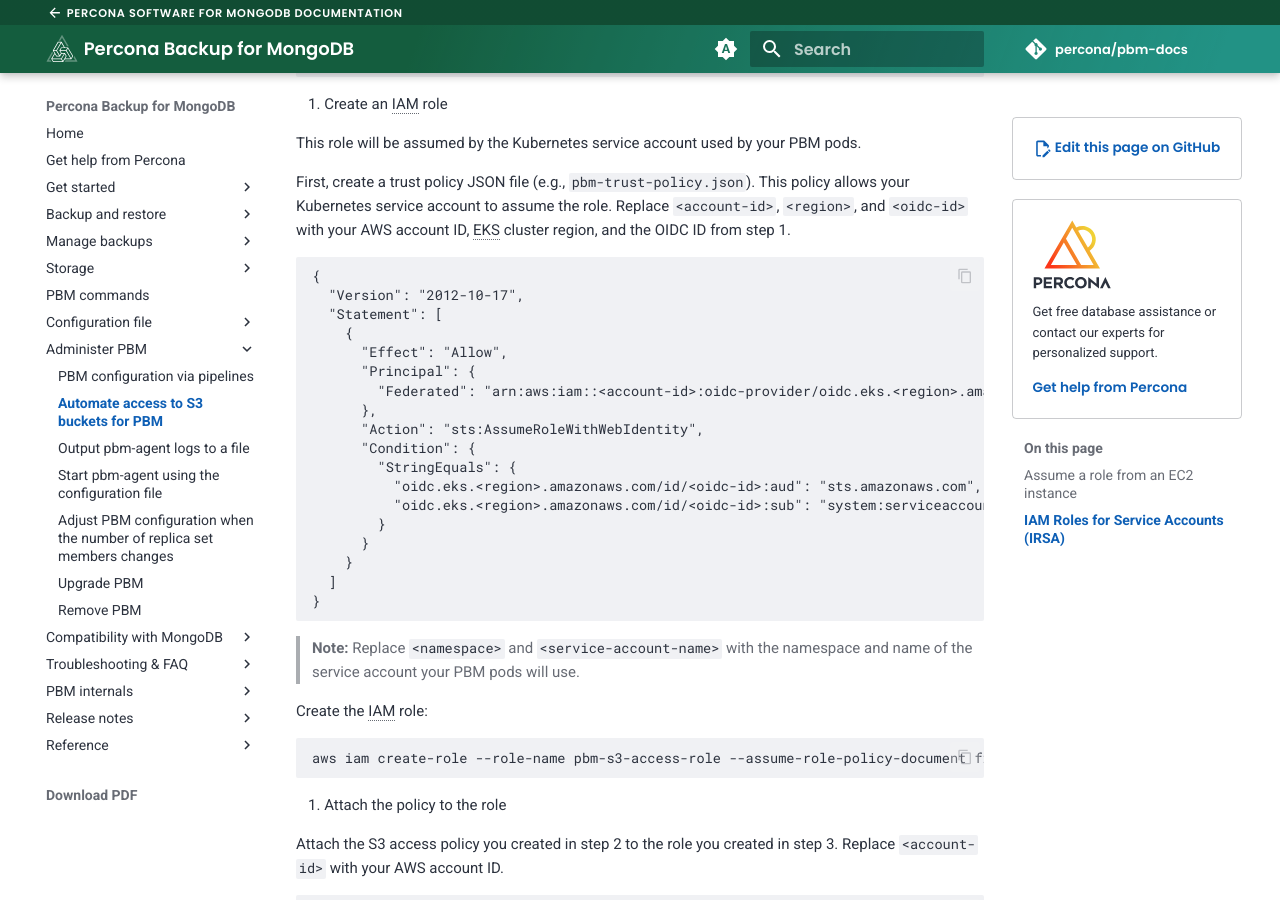
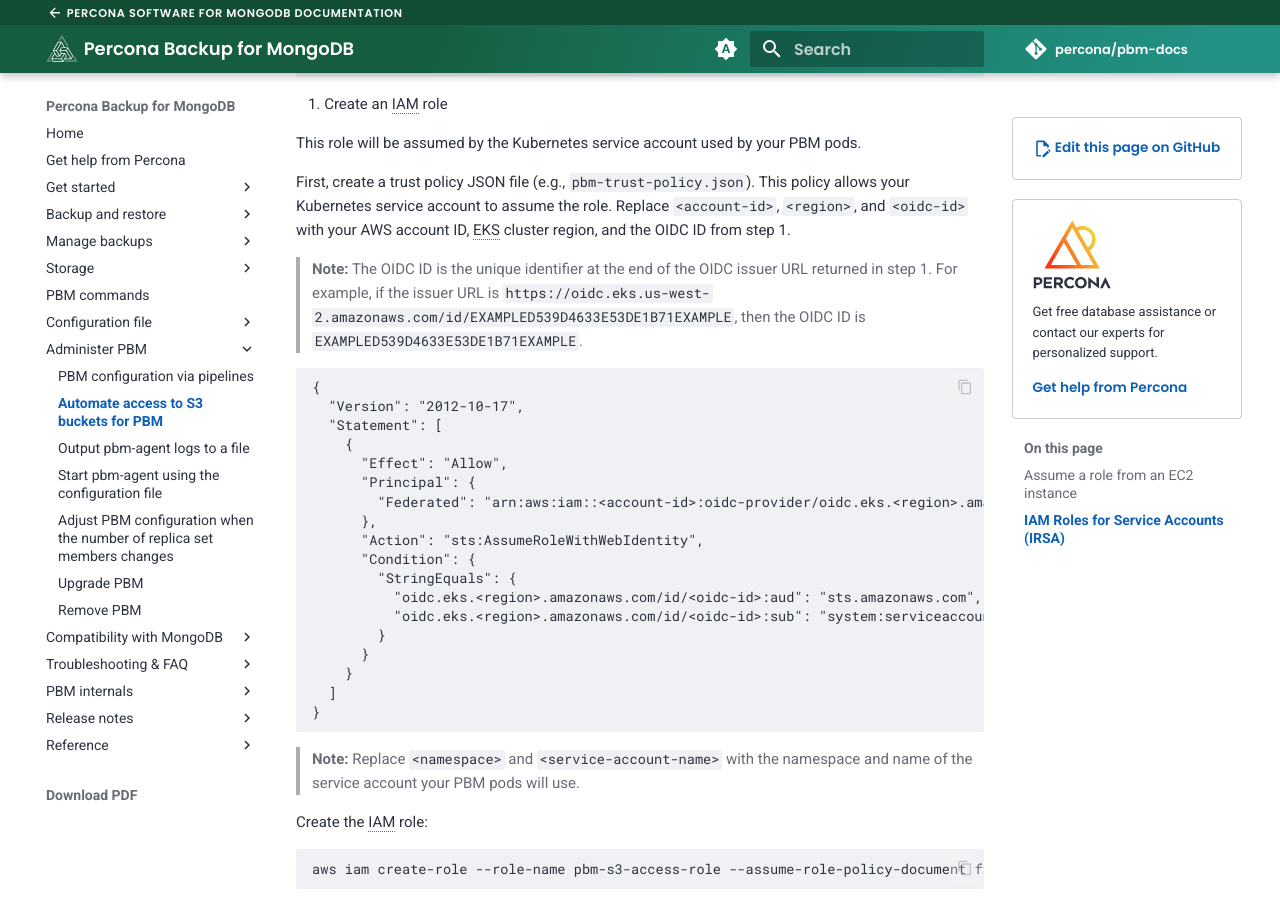
Before and after one commit to percona/pbm-docs, an MkDocs documentation site: the page built from docs/manage/automate-s3-access.md, in a window 1280 px wide and 900 px high, scrolled down 3792 px. Built offline with MkDocs 1.6.1 and Material for MkDocs 9.7.7, drawn with Linux system fonts in a browser that asks for light colours; nearby versions of some CDN libraries; comment, search, counter and statistics services are not loaded.

Commit message:
Add clarification note for extracting OIDC ID from issuer URL
Co-authored-by: radoslawszulgo <175048287+radoslawszulgo@users.noreply.github.com>

````diff
--- a/docs/manage/automate-s3-access.md
+++ b/docs/manage/automate-s3-access.md
@@ -161,6 +161,9 @@ aws iam create-policy --policy-name pbm-s3-access-policy --policy-document file:
 This role will be assumed by the Kubernetes service account used by your PBM pods.
 
 First, create a trust policy JSON file (e.g., `pbm-trust-policy.json`). This policy allows your Kubernetes service account to assume the role. Replace `<account-id>`, `<region>`, and `<oidc-id>` with your AWS account ID, EKS cluster region, and the OIDC ID from step 1.
+
+> **Note:** The OIDC ID is the unique identifier at the end of the OIDC issuer URL returned in step 1. For example, if the issuer URL is `https://oidc.eks.us-west-2.amazonaws.com/id/EXAMPLED539D4633E53DE1B71EXAMPLE`, then the OIDC ID is `EXAMPLED539D4633E53DE1B71EXAMPLE`.
+
 ```json
 {
   "Version": "2012-10-17",
````
